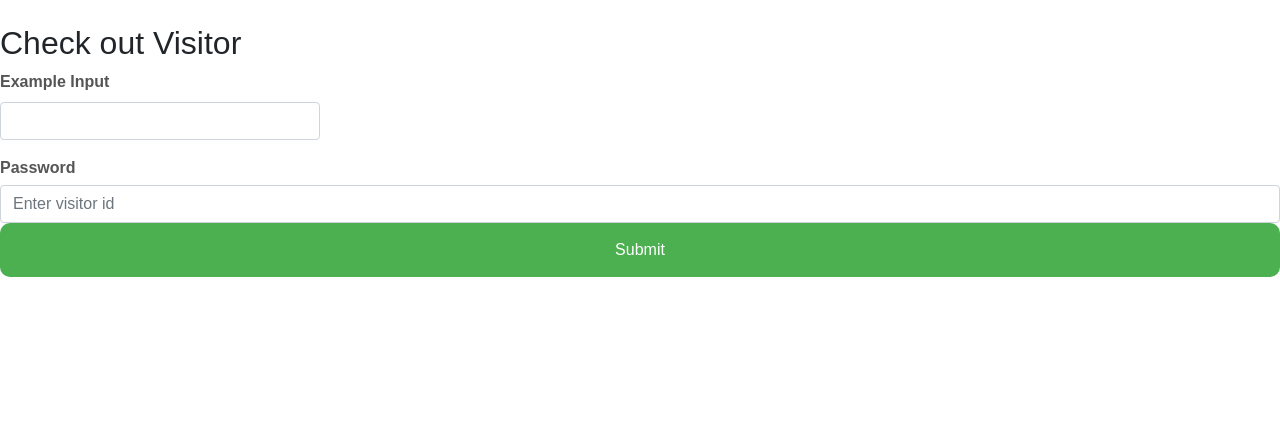
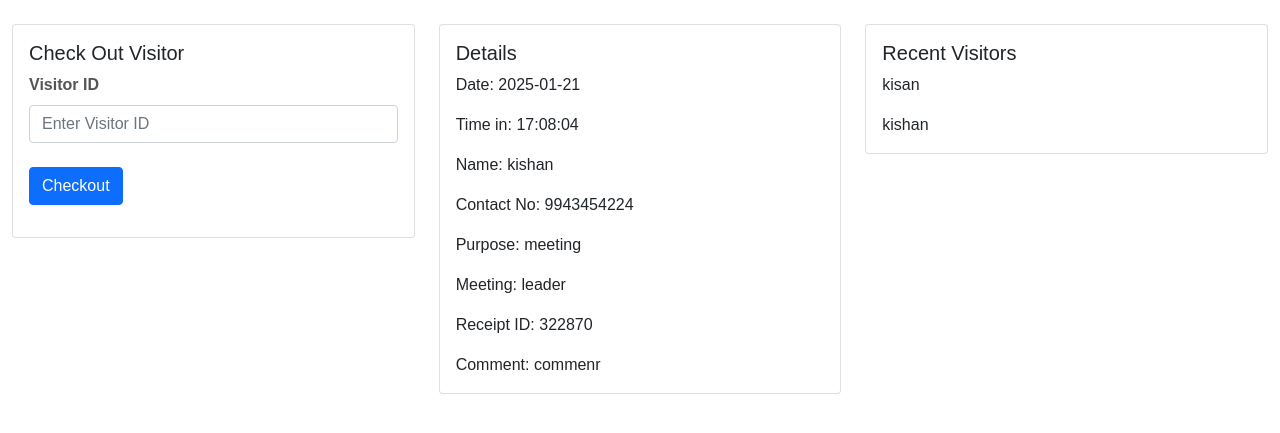
Before and after one commit to specialyas/Visitor-management-System, a PHP site: page /pages/user_dashboard.php in a window 1280 px wide. Shown: the part 56-489 px from the top of the page. Run offline with PHP 8.4, Linux system fonts and the light colour scheme; the visitor is signed in with stand-in values (Sample User, id 1); tables that the repository leaves empty or names only in its code hold one stand-in row (values such as "Sample post").

Commit message:
add functionality for user checkout

```diff
--- a/pages/user_dashboard.php
+++ b/pages/user_dashboard.php
@@ -52,21 +52,50 @@ $conn->close();// Close the database connection to free resources
 <body>
 <?php include 'inc/nav.php'; ?>
 
-<div>
-    <h2>Check out Visitor </h2>
-    <form>
-    <div class="mb-3">
-                <label for="exampleInput" class="form-label">Example Input</label>
-                <input type="text" class="form-control w-25" id="exampleInput">
+<div class="container-fluid mt-6">
+        <div class="row">
+            <div class="col-md-4">
+                <div class="card">
+                    <div class="card-body">
+                        <h5 class="card-title">Check Out Visitor</h5>
+                        <div class="mb-3">
+                            <form action="checkout_visitor.php" method="post">
+                            <label for="receipt-id" class="form-label">Visitor ID</label>
+                            <input type="text" class="form-control mb-4" id="visitor_id" name="visitor_id" placeholder="Enter Visitor ID">
+                            <button class="btn btn-primary">Checkout</button>
+                        </form>
+                            </div>
+                    </div>
+                </div>
             </div>
-  <div class="form-group">
-    <label for="exampleInputPassword1">Password</label>
-    <input type="text" class="form-control"  placeholder="Enter visitor id">
-  </div>
+            <div class="col-md-4">
+                <div class="card">
+                    <div class="card-body">
+                        <h5 class="card-title">Details</h5>
+                        <p class="card-text">Date: 2025-01-21</p>
+                        <p class="card-text">Time in: 17:08:04</p>
+                        <p class="card-text">Name: kishan</p>
+                        <p class="card-text">Contact No: 9943454224</p>
+                        <p class="card-text">Purpose: meeting</p>
+                        <p class="card-text">Meeting: leader</p>
+                        <p class="card-text">Receipt ID: 322870</p>
+                        <p class="card-text">Comment: commenr</p>
+                    </div>
+                </div>
+            </div>
+            <div class="col-md-4">
+                <div class="card">
+                    <div class="card-body">
+                        <h5 class="card-title">Recent Visitors</h5>
+                        <p class="card-text">kisan</p>
+                        <p class="card-text">kishan</p>
+                    </div>
+                </div>
+            </div>
+        </div>
+    </div>
 
-  <button type="submit" class="btn btn-primary">Submit</button>
-</form>
-</div>
+    <script src="https://cdn.jsdelivr.net/npm/bootstrap@5.0.2/dist/js/bootstrap.bundle.min.js"></script>
 
 
 
```
Also changed, not shown: pages/checkout_visitor.php (+44 -0 lines).
